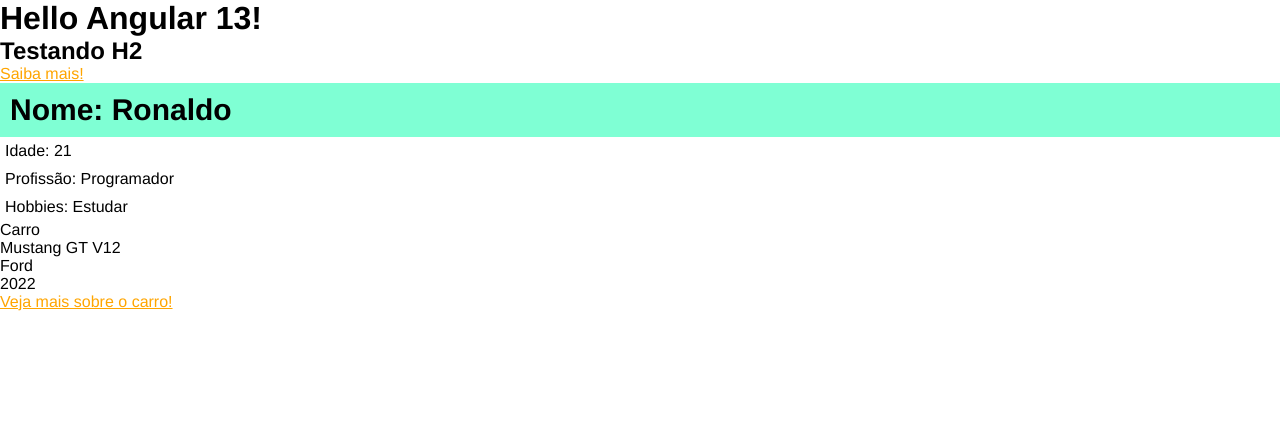
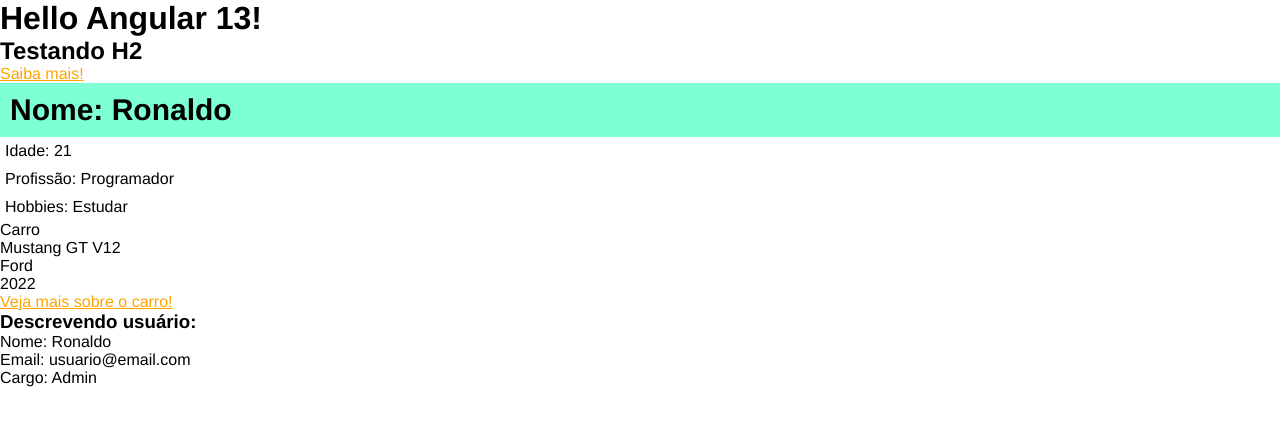
Before and after one commit to ronaldovctor/Angular13-MatheusBattist, an Angular app: page / in a window 1280 px wide. Shown: the top 426 px of the page. Built offline with nearby package versions, Linux system fonts and the light colour scheme.

Commit message:
Compartilhamento de dados

```diff
--- a/src/app/app.component.html
+++ b/src/app/app.component.html
@@ -2,3 +2,4 @@
 <h2>Testando H2</h2>
 <a href="#">Saiba mais!</a>
 <app-first-component></app-first-component>
+<app-parent-data [name]="userName" [userData]="userData"></app-parent-data>
--- a/src/app/app.component.ts
+++ b/src/app/app.component.ts
@@ -6,5 +6,11 @@ import { Component } from '@angular/core';
   styleUrls: ['./app.component.css']
 })
 export class AppComponent {
+  userName = 'Ronaldo'
+  userData = {
+    email: 'usuario@email.com',
+    role: 'Admin'
+  }
+
   title = 'angular-13';
 }
--- a/src/app/app.module.ts
+++ b/src/app/app.module.ts
@@ -3,11 +3,13 @@ import { BrowserModule } from '@angular/platform-browser';
 
 import { AppComponent } from './app.component';
 import { FirstComponentComponent } from './components/first-component/first-component.component';
+import { ParentDataComponent } from './components/parent-data/parent-data.component';
 
 @NgModule({
   declarations: [
     AppComponent,
-    FirstComponentComponent
+    FirstComponentComponent,
+    ParentDataComponent
   ],
   imports: [
     BrowserModule
--- /dev/null
+++ b/src/app/components/parent-data/parent-data.component.html
@@ -0,0 +1,4 @@
+<h3>Descrevendo usuário:</h3>
+<p>Nome: {{ name }}</p>
+<p>Email: {{ userData.email }}</p>
+<p>Cargo: {{ userData.role }}</p>
--- /dev/null
+++ b/src/app/components/parent-data/parent-data.component.ts
@@ -0,0 +1,17 @@
+import { Component, Input, OnInit } from '@angular/core';
+
+@Component({
+  selector: 'app-parent-data',
+  templateUrl: './parent-data.component.html',
+  styleUrls: ['./parent-data.component.css']
+})
+export class ParentDataComponent implements OnInit {
+  @Input() name!: string
+  @Input() userData!: { email: string, role: string }
+
+  constructor() { }
+
+  ngOnInit(): void {
+  }
+
+}
```
Also changed, not shown: src/app/components/parent-data/parent-data.component.css (added), 1 other file (tests, documents, lock files or other folders).
